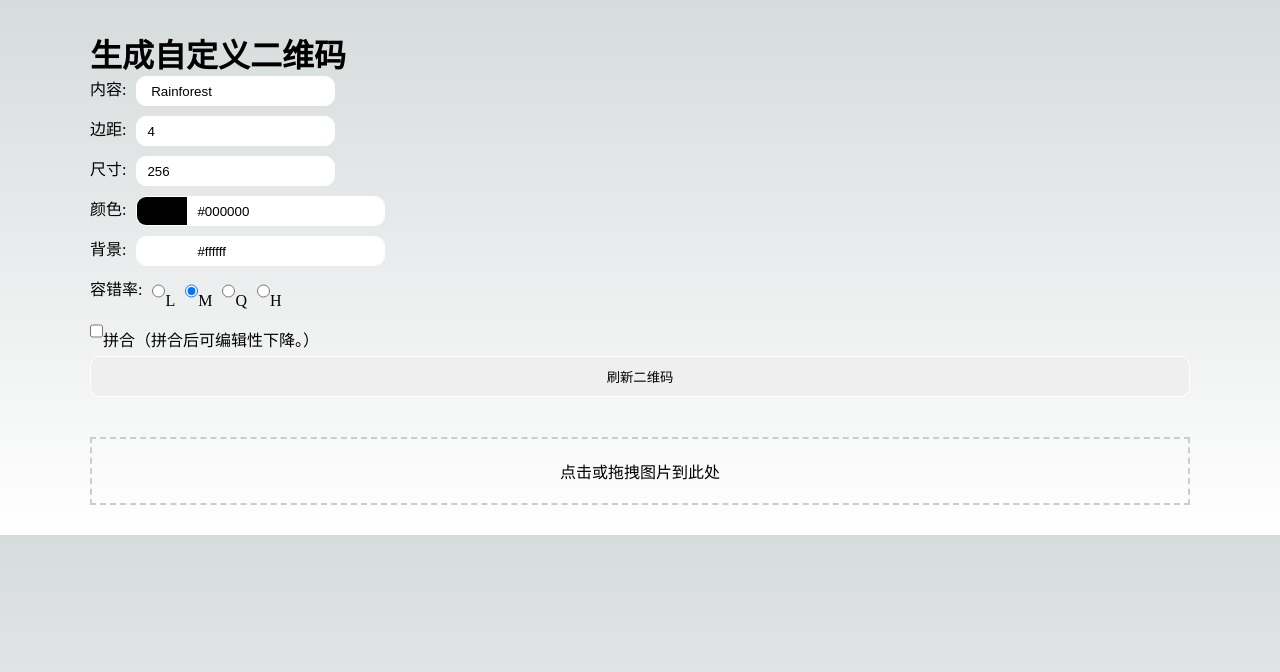
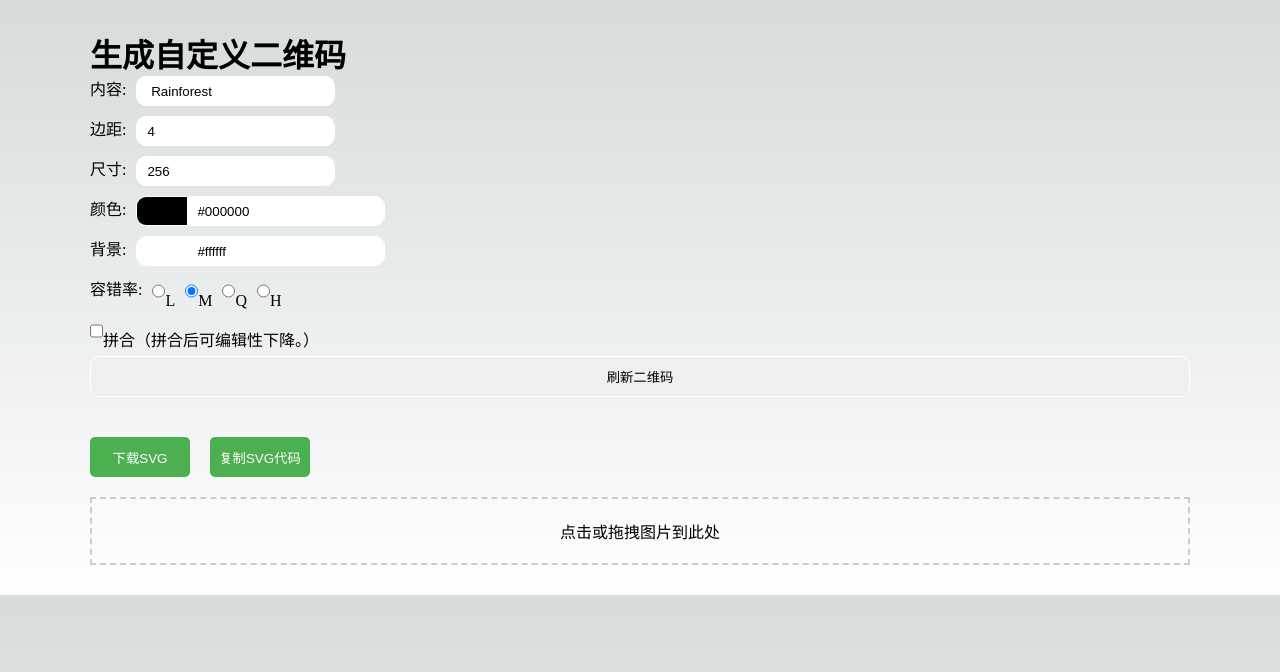
Before and after one commit to kailous/qrcode-app, a Next.js app: page / in a window 1280 px wide. Shown: the top 672 px of the page. Built offline with nearby package versions, Linux system fonts and the light colour scheme.

Commit message:
基本可用了，等待优化界面。

```diff
--- /dev/null
+++ b/components/QRSave.js
@@ -0,0 +1,31 @@
+import React from 'react';
+
+const QRSave = ({ svg }) => {
+  // 下载SVG文件
+  const downloadSvg = () => {
+    const blob = new Blob([svg], { type: 'image/svg+xml' });
+    const url = URL.createObjectURL(blob);
+    const link = document.createElement('a');
+    link.download = 'qrcode.svg';
+    link.href = url;
+    link.click();
+    URL.revokeObjectURL(url);
+  };
+
+  // 复制SVG代码到剪贴板
+  const copySvg = () => {
+    navigator.clipboard.writeText(svg).then(
+      () => alert('SVG代码已复制到剪贴板'),
+      (err) => alert('复制失败', err)
+    );
+  };
+
+  return (
+    <div id="save">
+      <button onClick={downloadSvg}>下载SVG</button>
+      <button onClick={copySvg}>复制SVG代码</button>
+    </div>
+  );
+};
+
+export default QRSave;
--- a/pages/index.js
+++ b/pages/index.js
@@ -2,6 +2,7 @@ import React, { useState } from 'react';
 import QRSetup from '../components/QRSetup';
 import Canvas from '../components/Canvas';
 import Uploads from '../components/QRCodeScanner';
+import QRSave from '../components/QRSave';
 
 
 const Home = () => {
@@ -12,6 +13,7 @@ const Home = () => {
     <div id="body">
       <QRSetup setSvg={setSvg} decodedContent={decodedContent} setDecodedContent={setDecodedContent} />
       <Canvas svg={svg} />
+      <QRSave svg={svg} />
       <Uploads onDecode={setDecodedContent} /> {/* 传递解码结果 */}
     </div>
   );
--- /dev/null
+++ b/public/css/save.css
@@ -0,0 +1,14 @@
+#save {
+    display: flex;
+    flex-direction: row;
+    gap:20px;
+}
+#save button {
+    width: 100px;
+    height: 40px;
+    background-color: #4CAF50;
+    color: white;
+    border: none;
+    border-radius: 5px;
+    cursor: pointer;
+}
--- a/public/css/style.css
+++ b/public/css/style.css
@@ -1,6 +1,6 @@
 /* 引入form.css */
 @import url('form.css');
-
+@import url('save.css');
 #body  {
     display: flex;
     flex-direction: column;
```
